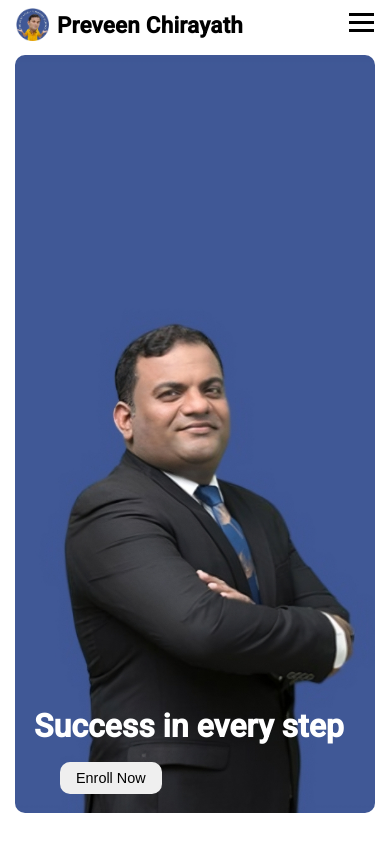
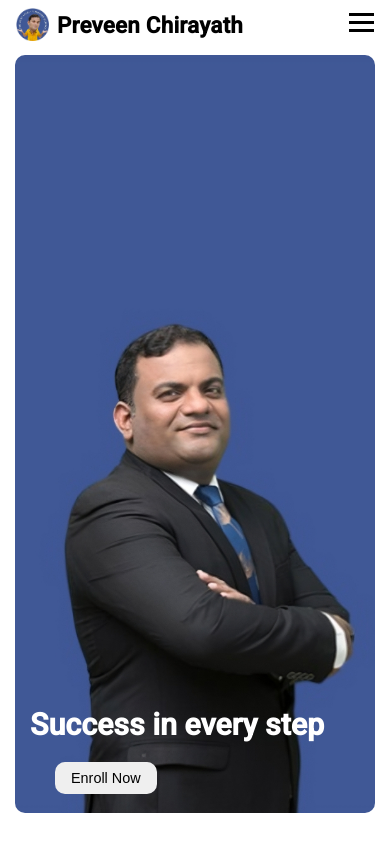
Before and after one commit to Akhiljoseph8/Praveen_Chirayath, an Angular app: page / in a window 390 px wide. Shown: the top 844 px of the page. Built offline with nearby package versions, Linux system fonts and the light colour scheme.

Commit message:
home page updated

```diff
--- a/src/app/pages/home/home.component.css
+++ b/src/app/pages/home/home.component.css
@@ -66,7 +66,7 @@
 
   .home .hero-section h1 {
     font-size: 2.5rem; /* Reduce heading size */
-    padding: 8px; /* Reduce padding */
+    padding: 10px; /* Reduce padding */
     margin-bottom: 1rem; /* Adjust bottom margin */
   }
 
@@ -84,13 +84,13 @@
 
 @media (max-width: 576px) {
   .home .hero-section h1 {
-    font-size: 2rem; /* Further reduce heading size for smaller screens */
-    padding: 4px; /* Minimize padding */
+    font-size: 1.9rem; /* Further reduce heading size for smaller screens */
+    padding: 5px; /* Minimize padding */
   }
 
   .text-overlay {
     bottom: 50px; /* Reduce distance from bottom */
-    left: 30px; /* Minimize distance from left */
+    left: 25px; /* Minimize distance from left */
   }
 
   .home .hero-section .btn-primary {
```
